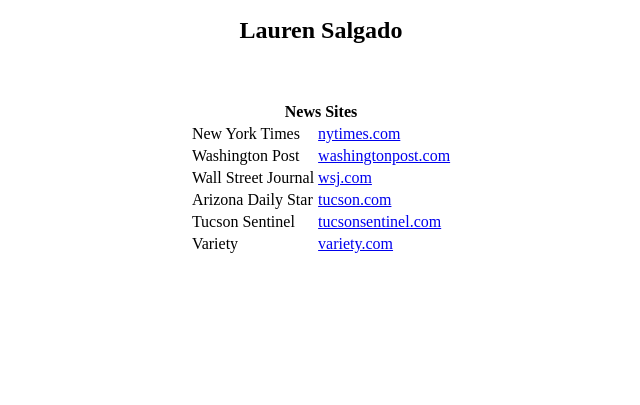
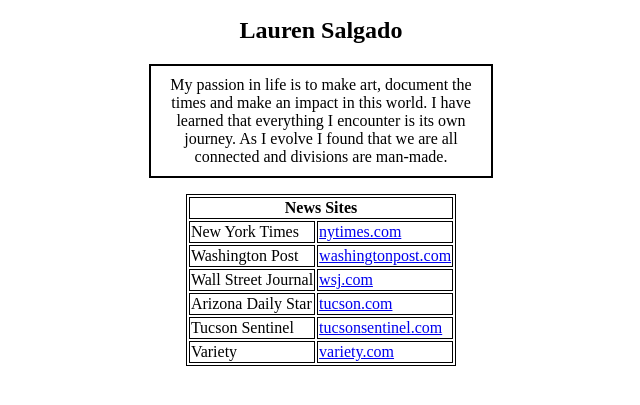
Before and after one commit to laurensalgado/laurensalgado.github.io, a plain HTML site: page about.html in a window 1280 px wide. Shown: the part 311-716 px from the top of the page, without its empty margins (319-959 px from the left). Drawn offline with Linux system fonts and the light colour scheme.

Commit message:
Assignment 6
Added table & biobox styling. Renamed index page.

```diff
--- a/index.html
+++ b/about.html
@@ -1,12 +1,17 @@
 <!DOCTYPE html PUBLIC "-//W3C//DTD XHTML 1.0 Transitional//EN" "http://www.w3.org/TR/xhtml1/DTD/xhtml1-transitional.dtd">
 <html>
-<head></head>
+<head>
+<link rel="stylesheet" type="text/css" href="site.css" />
+</head>
 
 <body>
-
     <center>
       <img src="https://tucson.com/app/images/ua/storm.jpg"/>
-      <h2>Lauren Salgado</h2><br><br>
+      <h2>Lauren Salgado</h2>
+
+      <p class="biobox">My passion in life is to make art, document the times and make an impact in this world.
+        I have learned that everything I encounter is its own journey.
+        As I evolve I found that we are all connected and divisions are man-made.</p>
 
       <table>
         <tr>
--- /dev/null
+++ b/site.css
@@ -0,0 +1,10 @@
+.biobox {
+  border-style: solid;
+  border-color: black;
+  border-width: 2px;
+  width: 320px;
+  padding: 10px;
+}
+table, th, td {
+  border: 1px solid black;
+}
```
Also changed, not shown: style.css (added, +7 -0 lines).
